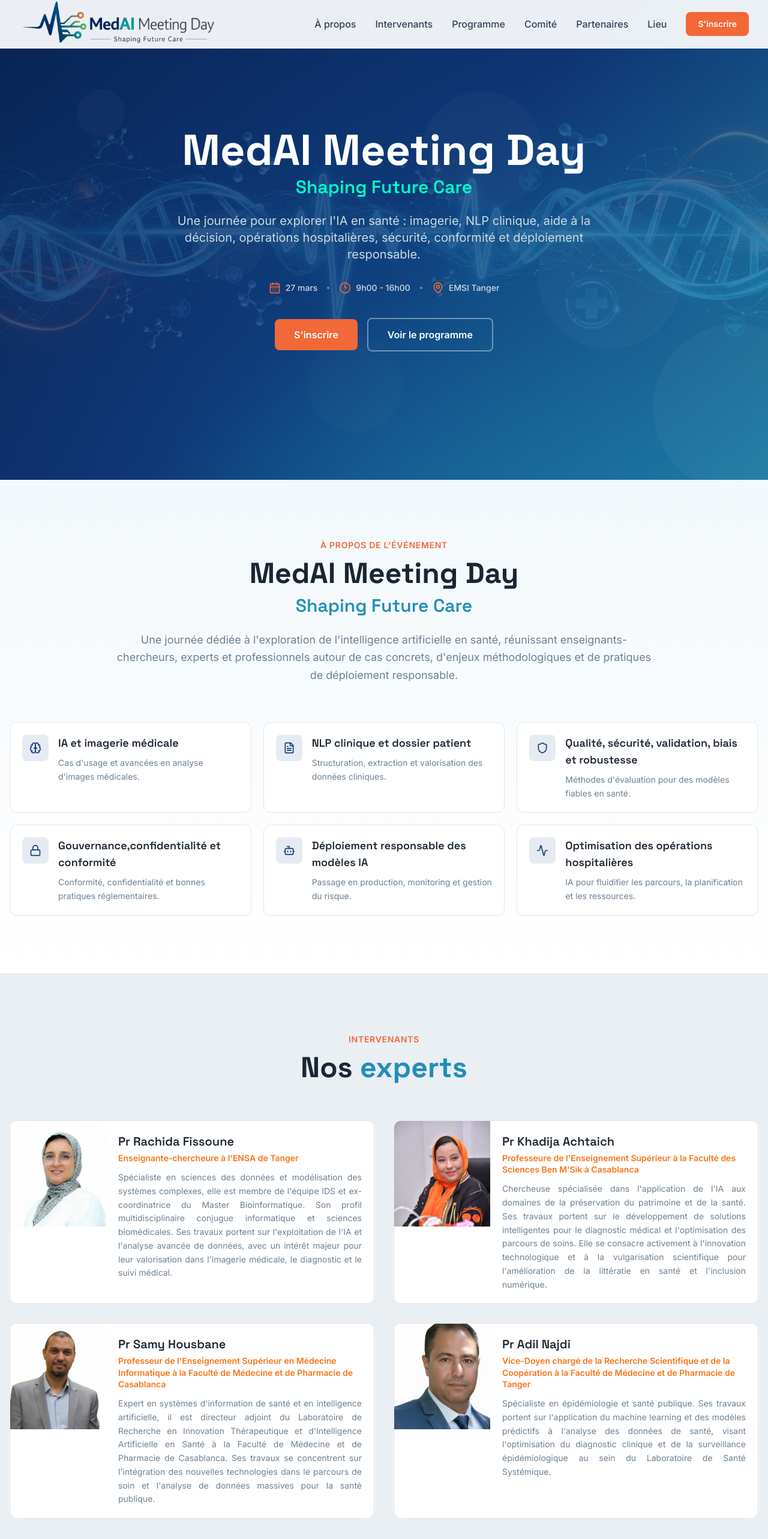
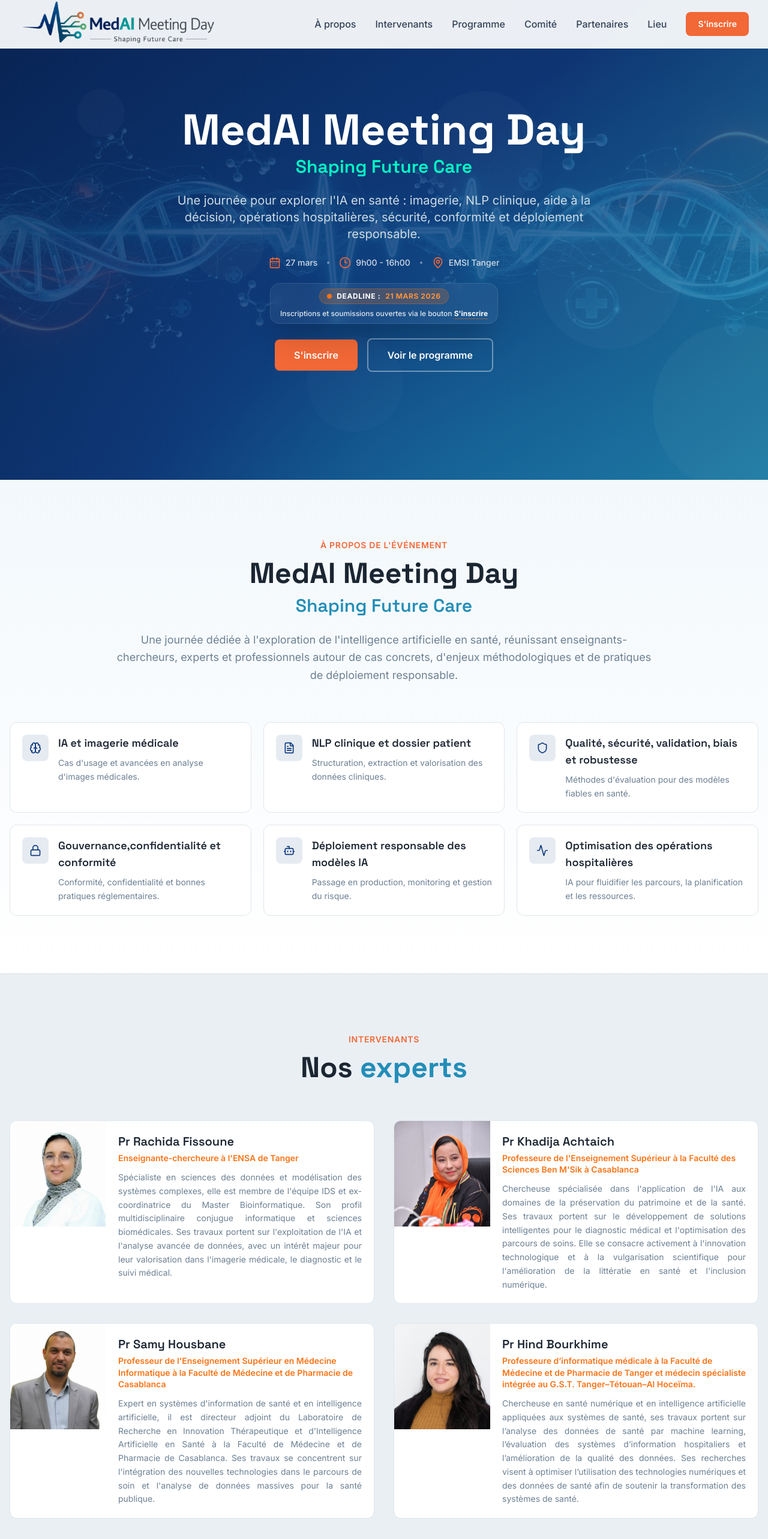
Before and after one commit to ajbalkhaoula/medai-meeting-day, a React (Vite) app: page / in a window 1280 px wide. Shown: the top 2566 px of the page at 60% size. Built offline with nearby package versions, Linux system fonts and the light colour scheme; the HTML template or start-up script is replaced by a standard one.

Commit message:
Hind bio and deadline

```diff
--- a/src/components/HeroSection.tsx
+++ b/src/components/HeroSection.tsx
@@ -20,7 +20,7 @@ const HeroSection = () => {
   };
 
   return (
-    <section className="relative flex items-center justify-center overflow-hidden pt-20 md:pt-0 min-h-[calc(100svh-4rem)] md:min-h-screen">
+    <section className="relative flex items-center justify-center overflow-hidden pt-20 pb-10 md:pb-0 md:pt-0 min-h-[calc(100svh-4rem)] md:min-h-screen">
       <div className="absolute inset-0">
         <img
           src={heroBg}
@@ -73,7 +73,7 @@ const HeroSection = () => {
         </motion.p>
 
         <motion.p
-          className="text-lg md:text-xl max-w-3xl mx-auto mb-8"
+          className="text-lg md:text-xl max-w-3xl mx-auto mb-6"
           style={{ color: "hsl(205 30% 85%)" }}
           initial={{ opacity: 0, y: 30 }}
           animate={{ opacity: 1, y: 0 }}
@@ -85,7 +85,7 @@ const HeroSection = () => {
         </motion.p>
 
         <motion.div
-          className="flex flex-col sm:flex-row items-center justify-center gap-3 sm:gap-4 mb-6 sm:mb-10"
+          className="flex flex-col sm:flex-row items-center justify-center gap-3 sm:gap-4 mb-4 sm:mb-6"
           initial={{ opacity: 0, y: 30 }}
           animate={{ opacity: 1, y: 0 }}
           transition={{ duration: 0.8, delay: 0.45 }}
@@ -107,7 +107,28 @@ const HeroSection = () => {
         </motion.div>
 
         <motion.div
-          className="grid grid-cols-2 sm:flex items-center justify-center gap-3 sm:gap-4 w-full max-w-md mx-auto"
+          className="inline-flex flex-col items-center gap-2 px-4 py-2 rounded-2xl border border-white/10 bg-white/5 backdrop-blur-md w-full max-w-[320px] sm:max-w-fit mx-auto mb-6 shadow-2xl"
+          initial={{ opacity: 0, scale: 0.9 }}
+          animate={{ opacity: 1, scale: 1 }}
+          transition={{ duration: 0.6, delay: 0.52 }}
+        >
+          {/* Badge Date */}
+          <div className="flex flex-row items-center gap-2 bg-orange-500/20 text-white px-3 py-1 rounded-full text-[10px] sm:text-xs font-bold uppercase tracking-wider border border-orange-500/30 leading-tight whitespace-nowrap">
+            <span className="relative flex h-2 w-2">
+              <span className="animate-ping absolute inline-flex h-full w-full rounded-full bg-orange-400 opacity-75"></span>
+              <span className="relative inline-flex rounded-full h-2 w-2 bg-orange-500"></span>
+            </span>
+            Deadline : <span className="text-orange-400">21 Mars 2026</span>
+          </div>
+
+          {/* Texte d'accompagnement */}
+          <p className="text-[10px] md:text-xs text-slate-200 font-medium text-center leading-snug">
+            Inscriptions et soumissions ouvertes via le bouton <span className="text-white font-bold underline decoration-orange-500/50 underline-offset-4">S'inscrire</span>
+          </p>
+        </motion.div>
+
+        <motion.div
+          className="grid grid-cols-2 sm:flex items-center justify-center gap-3 sm:gap-4 w-full max-w-md mx-auto mb-4 sm:mb-0"
           initial={{ opacity: 0, y: 30 }}
           animate={{ opacity: 1, y: 0 }}
           transition={{ duration: 0.8, delay: 0.6 }}
--- a/src/components/RegisterSection.tsx
+++ b/src/components/RegisterSection.tsx
@@ -22,6 +22,9 @@ const RegisterSection = () => {
             Rejoignez MedAI Meeting Day le 27 mars à EMSI Tanger.
             <br className="hidden md:block" />
             Utilisez le formulaire ci-dessous pour <strong>confirmer votre présence</strong> ou <strong>soumettre vos travaux</strong> de recherche.
+            <br className="block" />
+            <span className="text-white font-semibold">Date limite de soumission : </span>
+            <span className="text-orange-400 font-semibold">21 Mars 2026</span>.
           </p>
 
           <a
--- a/src/components/SpeakersSection.tsx
+++ b/src/components/SpeakersSection.tsx
@@ -20,10 +20,10 @@ const speakers = [
     bio: "Expert en systèmes d'information de santé et en intelligence artificielle, il est directeur adjoint du Laboratoire de Recherche en Innovation Thérapeutique et d'Intelligence Artificielle en Santé à la Faculté de Médecine et de Pharmacie de Casablanca. Ses travaux se concentrent sur l'intégration des nouvelles technologies dans le parcours de soin et l'analyse de données massives pour la santé publique.",
   },
   {
-    name: "Pr Adil Najdi",
-    role: "Vice-Doyen chargé de la Recherche Scientifique et de la Coopération à la Faculté de Médecine et de Pharmacie de Tanger",
-    image: "/speakers/najdi.png",
-    bio: "Spécialiste en épidémiologie et santé publique. Ses travaux portent sur l'application du machine learning et des modèles prédictifs à l'analyse des données de santé, visant l'optimisation du diagnostic clinique et de la surveillance épidémiologique au sein du Laboratoire de Santé Systémique.",
+    name: "Pr Hind Bourkhime",
+    role: "Professeure d’informatique médicale à la Faculté de Médecine et de Pharmacie de Tanger et médecin spécialiste intégrée au G.S.T. Tanger–Tétouan–Al Hoceïma. ",
+    image: "/speakers/HIND.jpeg",
+    bio: "Chercheuse en santé numérique et en intelligence artificielle appliquées aux systèmes de santé, ses travaux portent sur l’analyse des données de santé par machine learning, l’évaluation des systèmes d’information hospitaliers et l’amélioration de la qualité des données. Ses recherches visent à optimiser l’utilisation des technologies numériques et des données de santé afin de soutenir la transformation des systèmes de santé.",
   },
   /*{
     name: "Pr Hassan Badir",
```
Also changed, not shown: COMMANDES.txt (added), public/speakers/HIND.jpeg (added).
